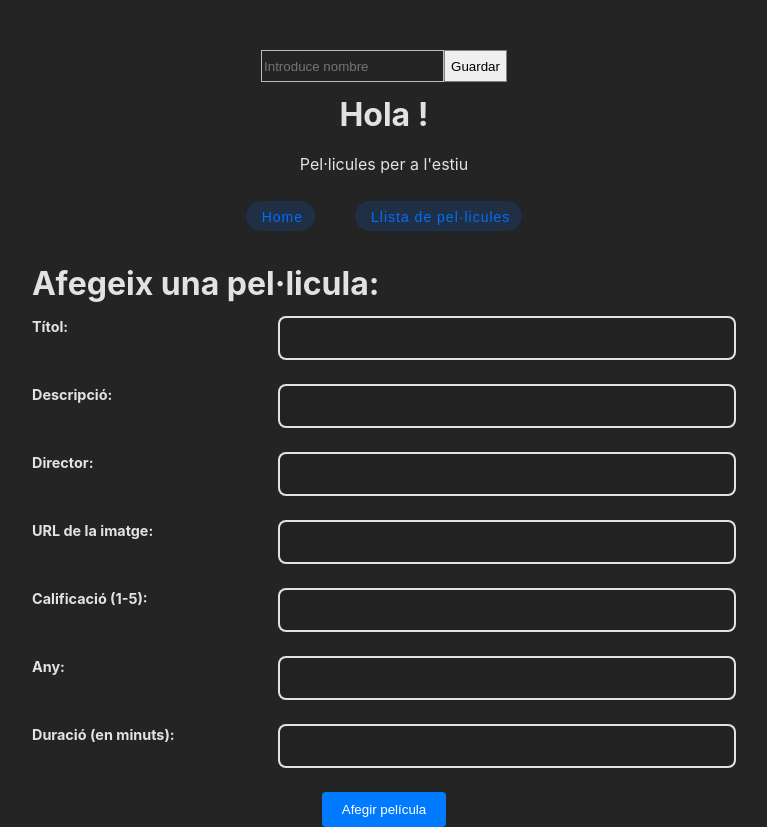
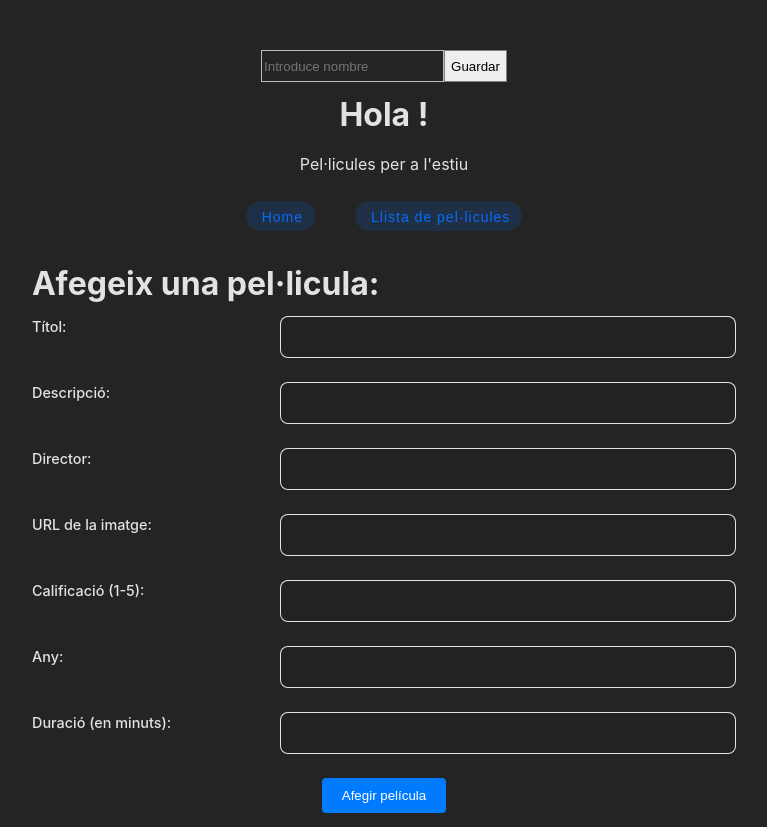
Before and after one commit to jolichh/M6_UF4, a React (Vite) app in the folder Activitat_React/activitat/: page /movies/add in a window 1280 px wide. Shown: the whole page, without its empty margins (256-1023 px from the left). Built offline with nearby package versions, Linux system fonts and the light colour scheme.

Commit message:
required form

```diff
--- a/Activitat_React/activitat/src/components/MoviesAdd.jsx
+++ b/Activitat_React/activitat/src/components/MoviesAdd.jsx
@@ -72,31 +72,31 @@ const moviesAdd = () => {
 
           <form onSubmit={handleSubmit}>
             <label className='label'>Títol:
-            <input className='input' type="text" name="title" value={formData.title} onChange={handleChange} />
+            <input className='input' type="text" name="title" value={formData.title} onChange={handleChange} required/>
             </label>
             <br />
             <label className='label'>Descripció:
-            <input className='input' type="text" name="description" value={formData.description} onChange={handleChange} />
+            <input className='input' type="text" name="description" value={formData.description} onChange={handleChange} required/>
             </label>
             <br />
             <label className='label'>Director:
-            <input className='input'type="text" name="director" value={formData.director} onChange={handleChange} />
+            <input className='input'type="text" name="director" value={formData.director} onChange={handleChange} required/>
             </label>
             <br />
             <label className='label'>URL de la imatge:
-            <input className='input' type="text" name="imageUrl" value={formData.imageUrl} onChange={handleChange} />
+            <input className='input' type="text" name="imageUrl" value={formData.imageUrl} onChange={handleChange} required/>
             </label>
             <br />
             <label className='label'>Calificació (1-5):
-            <input className='input' type="number" name="rating" value={formData.rating} onChange={handleChange} />
+            <input className='input' type="number" name="rating" value={formData.rating} onChange={handleChange} required/>
             </label>
             <br />
             <label className='label'>Any:
-            <input className='input' type="number" name="year" value={formData.year} onChange={handleChange} />
+            <input className='input' type="number" name="year" value={formData.year} onChange={handleChange} required/>
             </label>
             <br />
             <label className='label'>Duració (en minuts):
-            <input className='input' type="number" name="duration" value={formData.duration} onChange={handleChange} />
+            <input className='input' type="number" name="duration" value={formData.duration} onChange={handleChange} required/>
             </label>
             <br />
             <div className='but-form'>
--- a/Activitat_React/activitat/src/styles/generic-style.css
+++ b/Activitat_React/activitat/src/styles/generic-style.css
@@ -119,7 +119,7 @@ button {
 .card {
     display: flex;
     width: 30rem;
-    height: 15rem;
+    min-height: 15rem;
     border-radius: 0.5rem;
     background-color: rgba(255, 255, 255, 0.078);
     box-shadow: 0 1px 2px 0 rgba(0, 0, 0, 0.05);
@@ -189,7 +189,7 @@ button {
     background-color: #05060f0a;
     border-radius: .5rem;
     padding: 0 1rem;
-    border: 2px solid rgba(255, 255, 255, 0.87);;
+    border: 1px solid rgba(255, 255, 255, 0.87);;
     font-size: 1rem;
     transition: border-color .3s cubic-bezier(.25,.01,.25,1) 0s, color .3s cubic-bezier(.25,.01,.25,1) 0s,background .2s cubic-bezier(.25,.01,.25,1) 0s;
 }
@@ -199,7 +199,7 @@ button {
     justify-content: space-between;
     margin: 0px;
     font-size: .9rem;
-    font-weight: bold;
+    font-weight: 500;
     color: rgba(255, 255, 255, 0.87);
     transition: color .3s cubic-bezier(.25,.01,.25,1) 0s;
 }
```
